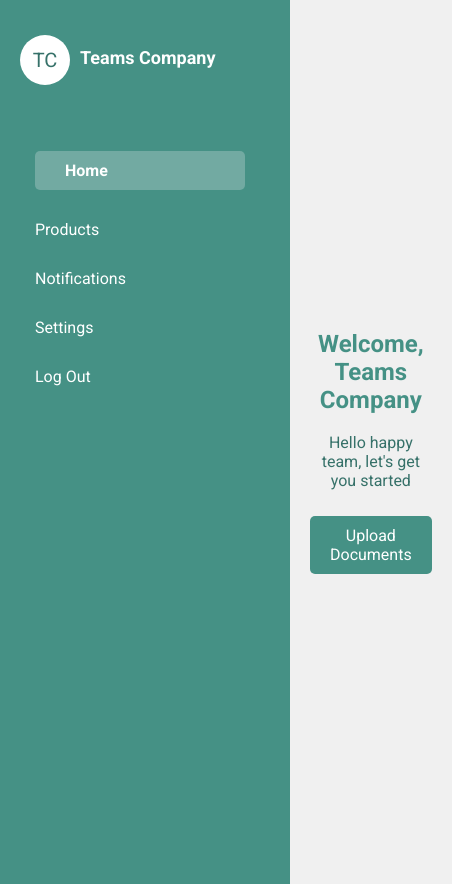
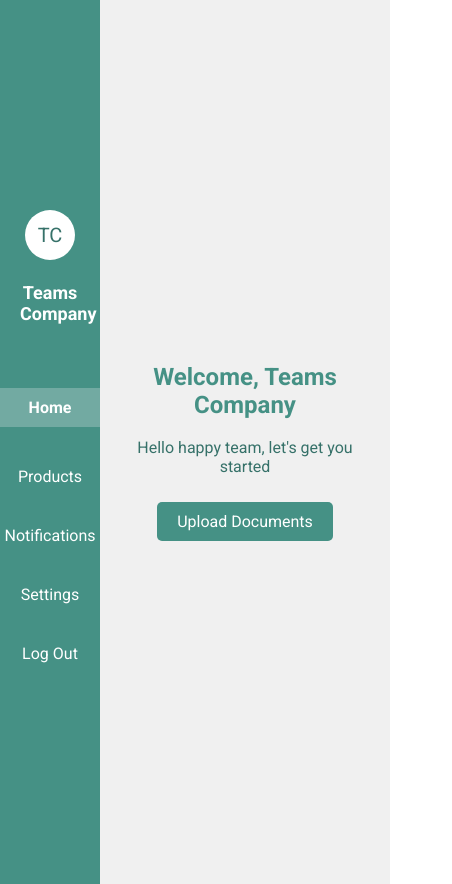
Before and after one commit to emmypuch/login-system, a Vue app: page /DashboardPage in a window 390 px wide. Shown: the whole page, 452 px wide, since content can reach past the window. Built offline with nearby package versions, Linux system fonts and the light colour scheme.

Commit message:
worked on the sidebar

```diff
--- a/src/components/DashboardPage.vue
+++ b/src/components/DashboardPage.vue
@@ -1,7 +1,14 @@
 <template>
   <div class="">
     <div class="dashboard-wrapper">
-      <div class="menu-list" :style="{ width: menuWidth }" @click="toggleMenu">
+      <div
+        class="menu-list"
+        :class="{ minimized: menuMinimized, expanded: !menuMinimized }"
+      >
+        <!-- <button class="toggle-btn" @click="toggleMenu">
+          <span v-if="menuMinimized">+</span>
+          <span v-else>-</span>
+        </button> -->
         <div class="company-logo">
           <img v-if="hasLogo" :src="companyLogoUrl" :alt="companyName" />
           <div v-else class="logo-placeholder">{{ initials }}</div>
@@ -17,13 +24,13 @@
           </li>
         </ul>
       </div>
-      <div class="contents" @click="toggleMenu">
+      <div class="contents">
         <div class="center">
           <h2>Welcome, {{ companyName }}</h2>
           <p>Hello happy team, let's get you started</p>
-          <router-link to="/DocumentUpload" class="upload-button"
-            >Upload Documents</router-link
-          >
+          <router-link to="/DocumentUpload" class="upload-button">
+            Upload Documents
+          </router-link>
         </div>
       </div>
     </div>
@@ -37,16 +44,13 @@ export default {
       companyName: "Teams Company",
       companyLogoUrl: "",
       initials: "TC",
-      menuMinimized: false,
+      menuMinimized: window.innerWidth <= 768,
     };
   },
 
   computed: {
     hasLogo() {
       return this.companyLogoUrl !== "";
-    },
-    menuWidth() {
-      return this.menuMinimized ? "20px" : "250px";
     },
   },
 
@@ -56,9 +60,27 @@ export default {
         this.$router.push("/");
       }, 500);
     },
+
     toggleMenu() {
       this.menuMinimized = !this.menuMinimized;
     },
+
+    handleResize() {
+      if (window.innerWidth <= 768) {
+        this.menuMinimized = true;
+      } else {
+        this.menuMinimized = false;
+      }
+    },
+  },
+
+  mounted() {
+    window.addEventListener("resize", this.handleResize);
+  },
+
+  // eslint-disable-next-line vue/no-deprecated-destroyed-lifecycle
+  beforeDestroy() {
+    window.removeEventListener("resize", this.handleResize);
   },
 };
 </script>
@@ -71,7 +93,6 @@ export default {
 }
 
 .company-logo {
-  margin-bottom: 20px;
   text-align: center;
   display: flex;
   gap: 10px;
@@ -100,13 +121,7 @@ export default {
   border-radius: 50%;
 }
 
-.menu-list p {
-  margin-top: 12px;
-  font-size: 18px;
-  font-weight: bold;
-}
-
-div.menu-list {
+.menu-list {
   background: #459185;
   color: #fff;
   padding: 20px;
@@ -114,11 +129,27 @@ div.menu-list {
   overflow-y: auto;
   transition: width 0.3s ease;
   position: relative;
+  display: flex;
+  flex-direction: column;
+  /* align-items: center; */
+  width: 60px;
+}
+
+.menu-list.expanded {
+  width: 250px;
+}
+
+.menu-list p {
+  margin-top: 12px;
+  font-size: 18px;
+  font-weight: bold;
 }
 
 .menu-list ul {
   list-style: none;
   padding: 15px;
+  display: flex;
+  flex-direction: column;
 }
 
 .menu-list li {
@@ -129,6 +160,7 @@ div.menu-list {
 .menu-list li a {
   text-decoration: none;
   color: #fff;
+  display: block;
 }
 
 .menu-list li:nth-child(5):hover {
@@ -141,11 +173,6 @@ div.menu-list {
   transition: background-color 0.3s ease;
 }
 
-.menu-list.minimized {
-  width: 60px;
-  transition: width 0.3s ease;
-}
-
 .active-menu-item {
   background-color: #72aaa2;
   color: #fff;
@@ -155,7 +182,7 @@ div.menu-list {
   width: 150px;
 }
 
-div.contents {
+.contents {
   background-color: #f0f0f0;
   padding: 20px;
   position: relative;
@@ -187,15 +214,61 @@ h2 {
   color: #367169;
 }
 
+/* .toggle-btn {
+  display: none;
+}
+
+.toggle-btn:hover {
+  background-color: #367169;
+} */
+
 @media screen and (max-width: 768px) {
   .menu-list {
-    height: auto;
-    padding-bottom: 20px;
+    width: 60px;
+    justify-content: center;
+  }
+
+  .menu-list.expanded {
     width: 250px;
   }
 
-  .menu-list.minimized {
-    width: 60px;
+  .menu-list ul {
+    padding: 0;
+    display: flex;
+    align-items: center;
   }
+
+  .menu-list li a {
+    text-align: center;
+  }
+
+  .company-logo {
+    flex-direction: column;
+    display: flex;
+  }
+
+  .company-logo img {
+    display: flex;
+    justify-content: center;
+    align-items: center;
+  }
+
+  .logo-placeholder {
+    margin-left: 5px;
+  }
+
+  /* .toggle-btn {
+    position: absolute;
+    top: 20px;
+    right: -50px;
+    background: #459185;
+    color: #fff;
+    border: none;
+    padding: 10px;
+    border-radius: 5px;
+    cursor: pointer;
+    font-size: 20px;
+    transition: background-color 0.3s ease;
+  } */
 }
 </style>
--- a/src/components/HomePage.vue
+++ b/src/components/HomePage.vue
@@ -58,7 +58,7 @@ h1 {
     padding: 10px 30px;
     display: flex;
     flex-direction: column-reverse;
-    margin-top: 45px;
+    margin-top: 60px;
   }
 
   img {
```
